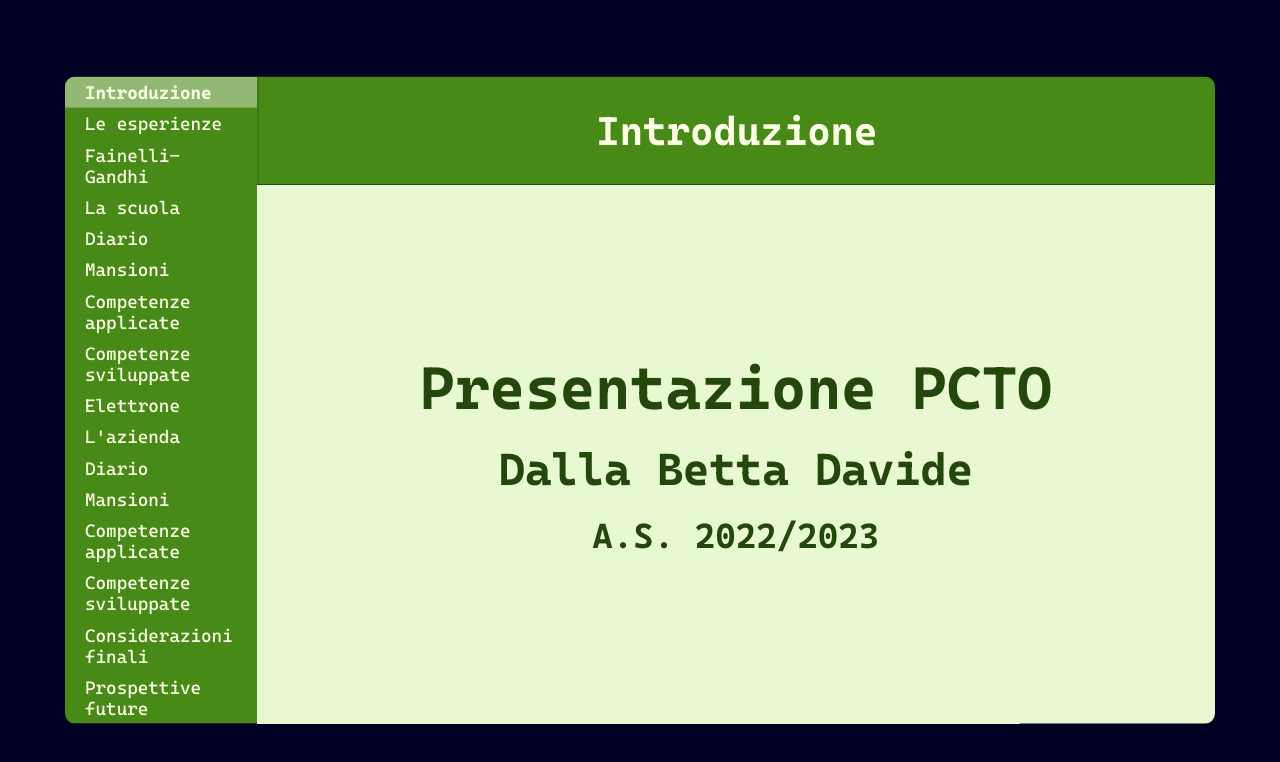
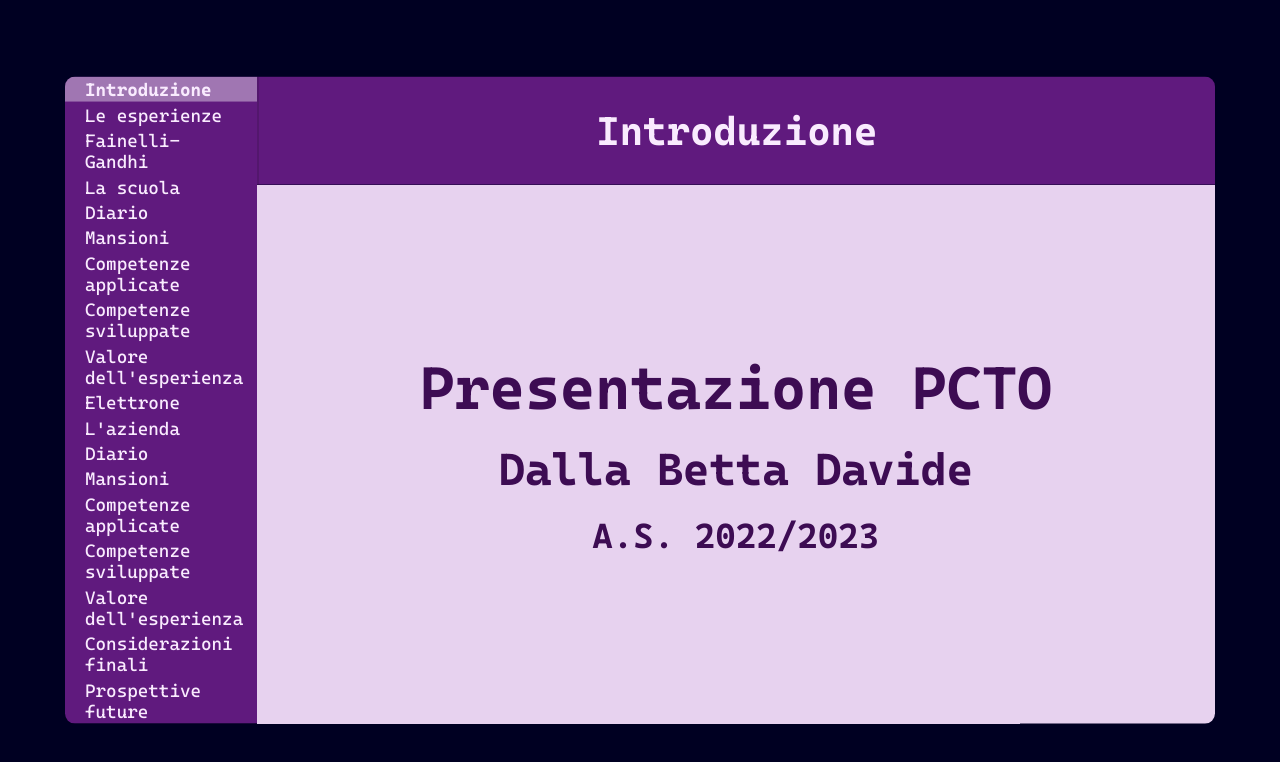
Before and after one commit to davide-dallab/presentazione-pcto, a React (Vite) app: page / in a window 1280 px wide. Shown: the top 762 px of the page. Built offline with nearby package versions, Linux system fonts and the light colour scheme.

Commit message:
Purple neutral color

```diff
--- a/src/App.css
+++ b/src/App.css
@@ -50,14 +50,14 @@ body {
   left: 50%;
   translate: -50% -50%;
   width: var(--presentation-size);
-  --frame-background-color: #488a18;
-  --frame-color: #fcffe5;
-  --slide-background-color: #e8f8d0;
+  --frame-background-color: #601a7e;
+  --frame-color: #f9ebfe;
+  --slide-background-color: #e7d2ef;
   --slide-highlight-background-color: #fff5;
   --slide-highlight-color: black;
-  --slide-highlight-border-color: #488a18;
+  --slide-highlight-border-color: #601a7e;
   --slide-highlight-background-color-hover: #fffa;
-  --title-color: #24470b;
+  --title-color: #3d0c53;
 }
 
 h1, h2, h3 {
@@ -120,7 +120,7 @@ h1, h2, h3 {
 }
 
 #fainelli-gandhi {
-  background: linear-gradient(185deg, #e8f8d0, #e8f8d0 15%, #fff9d0 50%, #fff9d0);
+  background: linear-gradient(185deg, #e7d2ef, #e7d2ef 15%, #fff9d0 50%, #fff9d0);
 }
 
 #elettrone {
@@ -128,7 +128,7 @@ h1, h2, h3 {
 }
 
 #considerations {
-  background: linear-gradient(185deg, #F5F5F7, #F5F5F7 15%, #e8f8d0 50%, #e8f8d0);
+  background: linear-gradient(185deg, #F5F5F7, #F5F5F7 15%, #e7d2ef 50%, #e7d2ef);
 }
 
 .slide-show[data-current*="elettrone"] {
--- a/src/pages/HomePage.tsx
+++ b/src/pages/HomePage.tsx
@@ -137,6 +137,9 @@ export default function HomePage() {
             <span>Porsi a ragazzi più giovani</span>
           </div>
         </Slide>
+        <Slide title="Valore dell'esperienza" id="value-fainelli-gandhi" className="value fainelli-gandhi">
+
+        </Slide>
         <Slide title="Elettrone" id="elettrone" className="title flex-list elettrone">
           <h1>Elettrone</h1>
         </Slide>
@@ -251,6 +254,9 @@ export default function HomePage() {
             <span>Libreria React</span>
           </div>
         </Slide>
+        <Slide title="Valore dell'esperienza" id="value-elettrone" className="value elettrone">
+
+        </Slide>
         <Slide title="Considerazioni finali" id="considerations">
 
         </Slide>
```
